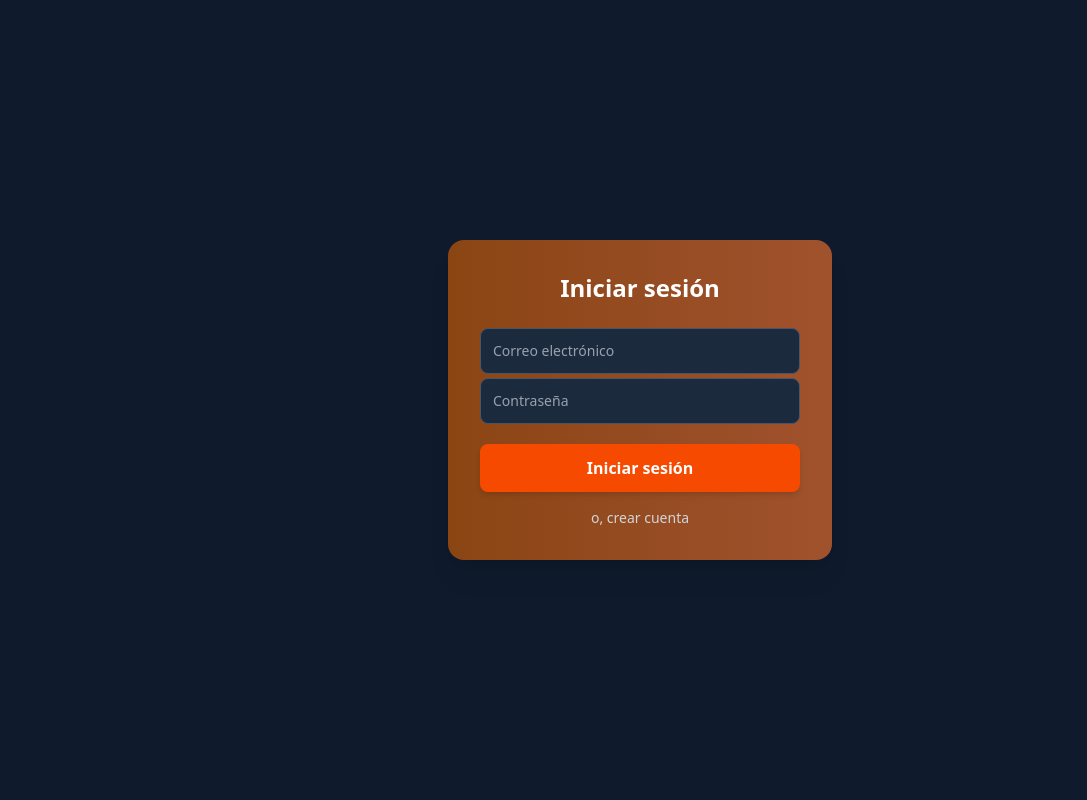
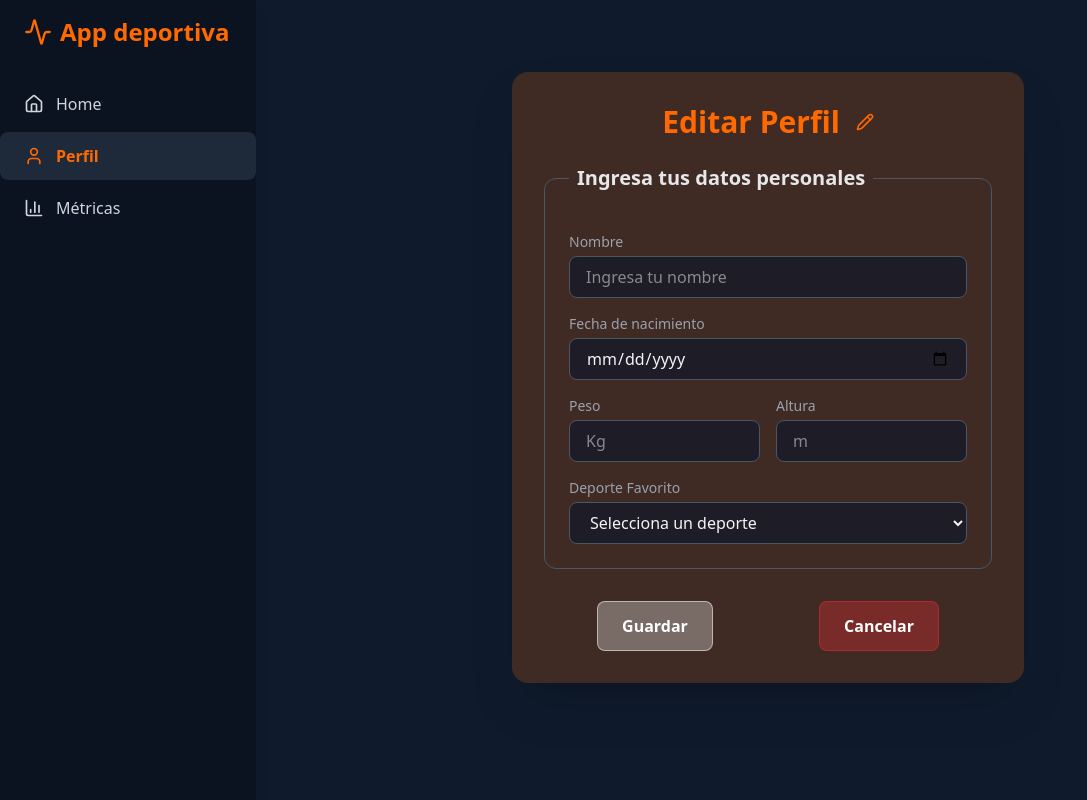
Before and after one commit to Emisario-py/APP_ACTIVIDADES_DEPORTIVAS, a React (Vite) app in the folder app-actividades-deportivas/frontend/: page /profile/form/user in a window 1280 px wide. Shown: the whole page, without its empty margins (0-1087 px from the left). Built offline with nearby package versions, Linux system fonts and the light colour scheme.

Commit message:
Estilos generales

```diff
--- a/app-actividades-deportivas/frontend/src/App.jsx
+++ b/app-actividades-deportivas/frontend/src/App.jsx
@@ -23,7 +23,7 @@ const Dashboard = () => {
 }
 
 export const App = () => {
-  const [isAuthenticated, setIsAuthenticated] = useState(false)
+  const [isAuthenticated, setIsAuthenticated] = useState(true)
 
   // Función para manejar el login exitoso
   const handleLoginSuccess = () => {
@@ -46,7 +46,7 @@ export const App = () => {
   return (
     <BrowserRouter>
       <Navbar />
-      <main className='ml-64 min-h-screen bg-gray-800 text-gray-100 p-6'>
+      <main className='ml-64 min-h-screen bg-[#0F1B2D] text-gray-100 p-6'>
         <Routes>
           <Route path='/home' element={<TarjetaDeporte />} />
           <Route path='/profile' element={<Profile />} />
--- a/app-actividades-deportivas/frontend/src/Components/FormularioGeneral.jsx
+++ b/app-actividades-deportivas/frontend/src/Components/FormularioGeneral.jsx
@@ -161,15 +161,15 @@ export const FormularioGeneral = ({ initialActivity, onClose }) => {
   }
 
   const getDistanceLabel = () => {
-    if (deporte === 'Natación') return 'Distancia (mts)'
+    if (deporte === 'Natación') return 'Distancia (m)'
     if (deporte === 'Atletismo') return 'Distancia (km)'
     return 'Distancia'
   }
 
   return (
     <div className='flex justify-center w-full min-h-full py-12'>
-      <div className='bg-gray-700 p-8 rounded-2xl shadow-2xl w-full max-w-lg'>
-        <h2 className='text-3xl font-bold text-orange-500 mb-6'>
+      <div className='bg-orange-500/20 p-8 rounded-2xl shadow-2xl w-full max-w-lg'>
+        <h2 className='text-3xl font-semibold text-orange-500 mb-6'>
           Bienvenido
         </h2>
         <form onSubmit={handleSubmit}>
@@ -188,7 +188,7 @@ export const FormularioGeneral = ({ initialActivity, onClose }) => {
                   name='user'
                   value={estadisticas.user}
                   onChange={handleInputChange}
-                  className='w-full px-4 py-2 rounded-lg bg-gray-800 text-gray-100 border border-gray-600 focus:outline-none focus:ring-2 focus:ring-orange-500'
+                  className='w-full px-4 py-2 rounded-lg bg-gray-900/70 text-gray-100 border border-gray-600 focus:outline-none focus:ring-2 focus:ring-orange-500'
                   required
                 />
               </div>
@@ -201,7 +201,7 @@ export const FormularioGeneral = ({ initialActivity, onClose }) => {
                   name='sport'
                   value={estadisticas.sport}
                   onChange={handleInputChange}
-                  className='w-full px-4 py-2 rounded-lg bg-gray-800 text-gray-100 border border-gray-600 focus:outline-none focus:ring-2 focus:ring-orange-500'
+                  className='w-full px-4 py-2 rounded-lg bg-gray-900/70 text-gray-100 border border-gray-600 focus:outline-none focus:ring-2 focus:ring-orange-500'
                   readOnly
                 />
               </div>
@@ -214,7 +214,7 @@ export const FormularioGeneral = ({ initialActivity, onClose }) => {
                   name='duration'
                   value={estadisticas.duration}
                   onChange={handleInputChange}
-                  className='w-full px-4 py-2 rounded-lg bg-gray-800 text-gray-100 border border-gray-600 focus:outline-none focus:ring-2 focus:ring-orange-500'
+                  className='w-full px-4 py-2 rounded-lg bg-gray-900/70 text-gray-100 border border-gray-600 focus:outline-none focus:ring-2 focus:ring-orange-500'
                   required
                 />
               </div>
@@ -227,7 +227,7 @@ export const FormularioGeneral = ({ initialActivity, onClose }) => {
                   name='date'
                   value={estadisticas.date}
                   onChange={handleInputChange}
-                  className='w-full px-4 py-2 rounded-lg bg-gray-800 text-gray-100 border border-gray-600 focus:outline-none focus:ring-2 focus:ring-orange-500'
+                  className='w-full px-4 py-2 rounded-lg bg-gray-900/70 text-gray-100 border border-gray-600 focus:outline-none focus:ring-2 focus:ring-orange-500'
                   required
                 />
               </div>
@@ -240,7 +240,7 @@ export const FormularioGeneral = ({ initialActivity, onClose }) => {
                   name='startTime'
                   value={estadisticas.startTime}
                   onChange={handleInputChange}
-                  className='w-full px-4 py-2 rounded-lg bg-gray-800 text-gray-100 border border-gray-600 focus:outline-none focus:ring-2 focus:ring-orange-500'
+                  className='w-full px-4 py-2 rounded-lg bg-gray-900/70 text-gray-100 border border-gray-600 focus:outline-none focus:ring-2 focus:ring-orange-500'
                   required
                 />
               </div>
@@ -253,7 +253,7 @@ export const FormularioGeneral = ({ initialActivity, onClose }) => {
                   name='calories'
                   value={estadisticas.calories}
                   onChange={handleInputChange}
-                  className='w-full px-4 py-2 rounded-lg bg-gray-800 text-gray-100 border border-gray-600 focus:outline-none focus:ring-2 focus:ring-orange-500'
+                  className='w-full px-4 py-2 rounded-lg bg-gray-900/70 text-gray-100 border border-gray-600 focus:outline-none focus:ring-2 focus:ring-orange-500'
                 />
               </div>
 
@@ -265,7 +265,7 @@ export const FormularioGeneral = ({ initialActivity, onClose }) => {
                   name='rhythm'
                   value={estadisticas.rhythm}
                   onChange={handleInputChange}
-                  className='w-full px-4 py-2 rounded-lg bg-gray-800 text-gray-100 border border-gray-600 focus:outline-none focus:ring-2 focus:ring-orange-500'
+                  className='w-full px-4 py-2 rounded-lg bg-gray-900/70 text-gray-100 border border-gray-600 focus:outline-none focus:ring-2 focus:ring-orange-500'
                 />
               </div>
             </div>
@@ -280,7 +280,7 @@ export const FormularioGeneral = ({ initialActivity, onClose }) => {
                     name='series'
                     value={estadisticas.series}
                     onChange={handleInputChange}
-                    className='w-full px-4 py-2 rounded-lg bg-gray-800 text-gray-100 border border-gray-600 focus:outline-none focus:ring-2 focus:ring-orange-500'
+                    className='w-full px-4 py-2 rounded-lg bg-gray-900/70 text-gray-100 border border-gray-600 focus:outline-none focus:ring-2 focus:ring-orange-500'
                   />
                 </div>
               )}
@@ -292,7 +292,7 @@ export const FormularioGeneral = ({ initialActivity, onClose }) => {
                     name='repetitions'
                     value={estadisticas.repetitions}
                     onChange={handleInputChange}
-                    className='w-full px-4 py-2 rounded-lg bg-gray-800 text-gray-100 border border-gray-600 focus:outline-none focus:ring-2 focus:ring-orange-500'
+                    className='w-full px-4 py-2 rounded-lg bg-gray-900/70 text-gray-100 border border-gray-600 focus:outline-none focus:ring-2 focus:ring-orange-500'
                   />
                 </div>
               )}
@@ -304,7 +304,7 @@ export const FormularioGeneral = ({ initialActivity, onClose }) => {
                     name='distance'
                     value={estadisticas.distance}
                     onChange={handleInputChange}
-                    className='w-full px-4 py-2 rounded-lg bg-gray-800 text-gray-100 border border-gray-600 focus:outline-none focus:ring-2 focus:ring-orange-500'
+                    className='w-full px-4 py-2 rounded-lg bg-gray-900/70 text-gray-100 border border-gray-600 focus:outline-none focus:ring-2 focus:ring-orange-500'
                   />
                 </div>
               )}
@@ -316,7 +316,7 @@ export const FormularioGeneral = ({ initialActivity, onClose }) => {
                     name='scores'
                     value={estadisticas.scores}
                     onChange={handleInputChange}
-                    className='w-full px-4 py-2 rounded-lg bg-gray-800 text-gray-100 border border-gray-600 focus:outline-none focus:ring-2 focus:ring-orange-500'
+                    className='w-full px-4 py-2 rounded-lg bg-gray-900/70 text-gray-100 border border-gray-600 focus:outline-none focus:ring-2 focus:ring-orange-500'
                   />
                 </div>
               )}
@@ -330,25 +330,28 @@ export const FormularioGeneral = ({ initialActivity, onClose }) => {
                 value={estadisticas.note}
                 onChange={handleInputChange}
                 rows='3'
-                className='w-full px-4 py-2 rounded-lg bg-gray-800 text-gray-100 border border-gray-600 focus:outline-none focus:ring-2 focus:ring-orange-500'
+                className='w-full px-4 py-2 rounded-lg bg-gray-900/70 text-gray-100 border border-gray-600 focus:outline-none focus:ring-2 focus:ring-orange-500'
               />
             </div>
           </fieldset>
 
+          <div className='flex justify-around mt-8'>
             <button
               type='submit'
-            className='w-full mt-6 bg-orange-500 text-white font-bold py-2 rounded-lg hover:bg-orange-600 transition-colors duration-200'
+              className='px-6 py-3 bg-white/30 border text-white font-bold py-2 rounded-lg hover:bg-orange-500 hover:border-orange-500 transition-colors duration-200 border-white/50'
             >
-            Guardar Datos
+              Guardar
             </button>
 
             <button
               type="button"
               onClick={handleCancel}
-            className="w-full mt-2 bg-gray-500 text-white font-bold py-2 rounded-lg hover:bg-red-500 transition-colors duration-200"
+              className="px-6 py-3 bg-red-500/30 border text-white font-bold py-2 rounded-lg hover:bg-red-500 transition-colors duration-200 border-red-500/40"
             >
               Cancelar
             </button>
+          </div>
+
         </form>
         {mensajeExito && (
           <p className='mt-4 text-green-400 text-center font-bold'>
--- a/app-actividades-deportivas/frontend/src/components/Navbar.jsx
+++ b/app-actividades-deportivas/frontend/src/components/Navbar.jsx
@@ -1,24 +1,55 @@
-import { Home, User, BarChart3 } from 'lucide-react'
-import { Link } from 'react-router-dom'
+import { Activity , Home, User, BarChart3 } from 'lucide-react'
+import { NavLink } from 'react-router-dom'
 
-export default function Navbar () {
+export default function Navbar() {
   return (
-    <div className='fixed inset-y-0 left-0 h-screen w-64 bg-gray-100 dark:bg-gray-900 text-gray-800 dark:text-gray-200 flex flex-col shadow-lg'>
-      <div className='px-6 py-4 text-2xl font-bold text-orange-500'>🏋️ App deportiva</div>
-      <nav className='flex flex-col gap-2 mt-4'>
-        {/* Usar Link en lugar de <a> */}
-        <Link to='/home' className='flex items-center px-6 py-3 hover:bg-orange-100 dark:hover:bg-gray-800 rounded-lg'>
+    <div className='fixed inset-y-0 left-0 h-screen w-64
+                    bg-[#0b1320]
+                    text-gray-200
+                    flex flex-col shadow-lg'>
+      {/* Logo */}
+      <div className='flex items-center gap-2 px-6 py-4 text-2xl font-bold text-orange-500'>
+        <Activity  className="w-7 h-7" />
+        <span>App deportiva</span>
+      </div>
+
+      {/* Navbar */}
+      <nav className='flex flex-col gap-1 mt-4'>
+        <NavLink
+          to='/home'
+          className={({ isActive }) =>
+            `flex items-center px-6 py-3 rounded-lg transition ${isActive
+              ? 'bg-gray-800 text-orange-500 font-semibold'
+              : 'text-gray-300 hover:bg-gray-700 hover:text-white'
+            }`
+          }
+        >
           <Home className='w-5 h-5 mr-3' /> Home
-        </Link>
-        <Link to='/profile' className='flex items-center px-6 py-3 hover:bg-orange-100 dark:hover:bg-gray-800 rounded-lg'>
+        </NavLink>
+
+        <NavLink
+          to='/profile'
+          className={({ isActive }) =>
+            `flex items-center px-6 py-3 rounded-lg transition ${isActive
+              ? 'bg-gray-800 text-orange-500 font-semibold'
+              : 'text-gray-300 hover:bg-gray-700 hover:text-white'
+            }`
+          }
+        >
           <User className='w-5 h-5 mr-3' /> Perfil
-        </Link>
-        {/* <Link to='/Deportes' className='flex items-center px-6 py-3 hover:bg-orange-100 dark:hover:bg-gray-800 rounded-lg'>
-          <BarChart3 className='w-5 h-5 mr-3' /> Deportes
-        </Link> */}
-        <Link to='/metrics' className='flex items-center px-6 py-3 hover:bg-orange-100 dark:hover:bg-gray-800 rounded-lg'>
-          <BarChart3 className='w-5 h-5 mr-3' /> Metricas
-        </Link>
+        </NavLink>
+
+        <NavLink
+          to='/metrics'
+          className={({ isActive }) =>
+            `flex items-center px-6 py-3 rounded-lg transition ${isActive
+              ? 'bg-gray-800 text-orange-500 font-semibold'
+              : 'text-gray-300 hover:bg-gray-700 hover:text-white'
+            }`
+          }
+        >
+          <BarChart3 className='w-5 h-5 mr-3' /> Métricas
+        </NavLink>
       </nav>
     </div>
   )
--- a/app-actividades-deportivas/frontend/src/components/charts/ChartContainer.jsx
+++ b/app-actividades-deportivas/frontend/src/components/charts/ChartContainer.jsx
@@ -39,7 +39,7 @@ export default function ChartContainer () {
   }
 
   return (
-    <div className='bg-gray-700 p-4 rounded-2xl shadow mt-2 flex flex-col justify-around h-1/2'>
+    <div className='bg-orange-500/20 p-4 rounded-2xl shadow mt-2 flex flex-col justify-around h-1/2'>
       <div className='bg-gray-900 rounded-2xl flex shadow p-4'>
         <button
           className='w-1/5 flex justify-center'
--- a/app-actividades-deportivas/frontend/src/index.css
+++ b/app-actividades-deportivas/frontend/src/index.css
@@ -32,11 +32,11 @@ body {
 /* Estilos para cada tarjeta de deporte */
 .contenedor-deportes section {
   /* Se cambió la escala para que tenga un efecto visible */
-  @apply flex flex-col items-center justify-center p-6 bg-gray-800 rounded-2xl shadow-lg transition-transform duration-200 ease-in-out hover:scale-105;
+  @apply flex flex-col items-center justify-center p-6 bg-orange-500/20 font-semibold text-orange-500 rounded-2xl shadow-lg transition-transform duration-200 ease-in-out hover:scale-105;
 }
 
 .contenedor-deportes section h2 {
-  @apply text-xl font-semibold mt-2 text-orange-400;
+  @apply text-xl font-semibold mt-2;
 }
 
 .contenedor-deportes section img {
--- a/app-actividades-deportivas/frontend/src/pages/UserForm.jsx
+++ b/app-actividades-deportivas/frontend/src/pages/UserForm.jsx
@@ -5,7 +5,7 @@ import { Pencil } from 'lucide-react'
 import { Link } from 'react-router-dom'
 import { userInfoRequest } from '../api/auth.js'
 
-export default function UserForm () {
+export default function UserForm() {
   const {
     register,
     handleSubmit,
@@ -24,161 +24,120 @@ export default function UserForm () {
   }
 
   return (
+    <div className='flex justify-center w-full min-h-full py-12'>
+      <div className='bg-orange-500/20 p-8 rounded-2xl shadow-2xl w-full max-w-lg'>
+        <h2 className='text-3xl font-semibold text-orange-500 mb-6 flex justify-center items-center'>
+          Editar Perfil <Pencil size={18} className="ml-4" />
+        </h2>
 
-    <div className='relative w-full max-w-4xl rounded-2xl p-6 bg-gray-800 text-white shadow-lg'>
+        <form onSubmit={handleSubmit(onSubmit)}>
+          <fieldset className='border border-gray-600 rounded-xl p-6'>
+            <legend className='text-xl font-semibold text-gray-200 px-2'>
+              Ingresa tus datos personales
+            </legend>
 
-      <div
-        className='bg-gray-700 p-6 rounded-2xl shadow mt-6'
-      >
-        <h2 className='text-xl font-semibold mb-4 flex justify-center items-center'>
-          <span>Editar Perfil</span>
-          <Pencil
-            size={18}
-            className='ml-4'
-          />
-        </h2>
-        <form
-          onSubmit={handleSubmit(onSubmit)}
-          className='flex flex-col justify-center'
-        >
-          <label
-            className='text-xl font-semibold mr-1 mb-1'
-            htmlFor='nombre'
-          >
-            Nombre:
+            {/* Nombre */}
+            <div className='mt-4'>
+              <label className='block text-sm font-medium text-gray-400 mb-1'>
+                Nombre
               </label>
               <input
                 name='name'
                 type='text'
                 placeholder='Ingresa tu nombre'
-            className={
-            `bg-gray-900 p-2 px-4 rounded-2xl shadow mt-1 transition-colors duration-200
+                className={`w-full px-4 py-2 rounded-lg bg-gray-900/70 text-gray-100 border border-gray-600
+                         focus:outline-none focus:ring-2 focus:ring-orange-500
                 ${errors.name
-              ? 'border-2 border-red-500 focus:border-red-400 focus:ring-2 focus:ring-red-200'
-              : 'border border-gray-600 focus:border-blue-500 focus:ring-2 focus:ring-blue-200'
-            }`
-          }
+                    ? 'border-2 border-red-500 focus:border-red-400 focus:ring-red-200'
+                    : ''
+                  }`}
                 {...register('name')}
               />
-          {errors.name &&
-            <p className=' text-red-400'>{errors.name.message}</p>}
+              {errors.name && <p className='text-red-400'>{errors.name.message}</p>}
+            </div>
 
-          <label
-            className='text-xl font-semibold mr-1 mt-4 mb-1'
-            htmlFor='birthday'
-          >
-            Fecha de nacimiento:
+            {/* Fecha */}
+            <div className='mt-4'>
+              <label className='block text-sm font-medium text-gray-400 mb-1'>
+                Fecha de nacimiento
               </label>
               <input
                 name='birthday'
                 type='date'
                 max={getMaxBirthday()}
-            className={
-            `bg-gray-900 p-2 px-4 rounded-2xl shadow mt-1 transition-colors duration-200
-            ${errors.birthday
-              ? 'border-2 border-red-500 focus:border-red-400 focus:ring-2 focus:ring-red-200'
-              : 'border border-gray-600 focus:border-blue-500 focus:ring-2 focus:ring-blue-200'
-            }`
-          }
+                className={`w-full px-4 py-2 rounded-lg bg-gray-900/70 text-gray-100 border border-gray-600
+                         focus:outline-none focus:ring-2 focus:ring-orange-500`}
                 {...register('birthday')}
               />
-          {errors.birthday &&
-            <p className='text-red-400'>{errors.birthday.message}</p>}
+            </div>
 
-          <div className='flex justify-around items-center mt-4'>
-            <label
-              className='text-xl font-semibold mr-2 mb-1 w-1/10'
-              htmlFor='user-weight'
-            >
-              Peso:
+            {/* Peso y Altura */}
+            <div className="mt-4 flex gap-4">
+              <div className="w-1/2">
+                <label className='block text-sm font-medium text-gray-400 mb-1'>
+                  Peso
                 </label>
                 <input
-              name='user-weight'
+                  name='userWeight'
                   type='number'
-              placeholder='Ingresa tu peso'
-              className={
-            `bg-gray-900 p-2 px-4 rounded-2xl shadow mt-1 transition-colors duration-200
-              ${errors.userWeight
-                ? 'border-2 border-red-500 focus:border-red-400 focus:ring-2 focus:ring-red-200'
-                : 'border border-gray-600 focus:border-blue-500 focus:ring-2 focus:ring-blue-200'
-              }`
-            }
+                  placeholder='Kg'
+                  className={`w-full px-4 py-2 rounded-lg bg-gray-900/70 text-gray-100 border border-gray-600
+                           focus:outline-none focus:ring-2 focus:ring-orange-500`}
                   {...register('userWeight')}
                 />
-            <span className='w-1/10 font-semibold text-xl ml-1'>kg</span>
               </div>
-          {errors.userWeight &&
-            <p className='text-red-400'>{errors.userWeight.message}</p>}
-
-          <div className='flex justify-around items-center mt-4'>
-            <label
-              className='text-xl font-semibold mr-2 mb-1 w-1/10'
-              htmlFor='user-height'
-            >
-              Altura:
+              <div className="w-1/2">
+                <label className='block text-sm font-medium text-gray-400 mb-1'>
+                  Altura
                 </label>
                 <input
-              name='user-height'
+                  name='userHeight'
                   type='number'
-              placeholder='Ingresa tu altura'
-              className={
-            `bg-gray-900 p-2 px-4 rounded-2xl shadow mt-1 transition-colors duration-200
-            ${errors.userHeight
-              ? 'border-2 border-red-500 focus:border-red-400 focus:ring-2 focus:ring-red-200'
-              : 'border border-gray-600 focus:border-blue-500 focus:ring-2 focus:ring-blue-200'
-            }`
-          }
+                  placeholder='m'
+                  className={`w-full px-4 py-2 rounded-lg bg-gray-900/70 text-gray-100 border border-gray-600
+                           focus:outline-none focus:ring-2 focus:ring-orange-500`}
                   {...register('userHeight')}
                 />
-            <span className='w-1/10 font-semibold text-xl ml-1'>m</span>
               </div>
-          {errors.userHeight &&
-            <p className='text-red-400'>{errors.userHeight.message}</p>}
+            </div>
 
-          <label
-            className='text-xl font-semibold mr-1 mt-4 mb-1'
-            htmlFor='favorite-sport'
-          >
-            Deporte Favorito:
+            {/* Deporte favorito */}
+            <div className='mt-4'>
+              <label className='block text-sm font-medium text-gray-400 mb-1'>
+                Deporte Favorito
               </label>
               <select
-            className={
-            `bg-gray-900 p-2 px-4 rounded-2xl shadow mt-1 transition-colors duration-200
-            ${errors.favSport
-              ? 'border-2 border-red-500 focus:border-red-400 focus:ring-2 focus:ring-red-200'
-              : 'border border-gray-600 focus:border-blue-500 focus:ring-2 focus:ring-blue-200'
-            }`
-          }
-            name='favorite-sport'
+                name='favSport'
+                className={`w-full px-4 py-2 rounded-lg bg-gray-900/70 text-gray-100 border border-gray-600
+                         focus:outline-none focus:ring-2 focus:ring-orange-500`}
                 {...register('favSport')}
-            defaultValue=''
               >
-            <option value=''> Selecciona un deporte </option>
-            <option value='Atletismo'> Atletismo </option>
-            <option value='Basquetbol'> Basquetbol </option>
-            <option value='Futbol'> Futbol </option>
-            <option value='Gimnasio'> Gimnasio </option>
-            <option value='Natación'> Natación </option>
+                <option value=''>Selecciona un deporte</option>
+                <option value='Atletismo'>Atletismo</option>
+                <option value='Basquetbol'>Basquetbol</option>
+                <option value='Futbol'>Futbol</option>
+                <option value='Gimnasio'>Gimnasio</option>
+                <option value='Natación'>Natación</option>
               </select>
-          {errors.favSport &&
-            <p className='text-red-400'>{errors.favSport.message}</p>}
+            </div>
+          </fieldset>
 
+          {/* Botones */}
           <div className='flex justify-around mt-8'>
             <button
               type='submit'
-              className='p-4 rounded transition font-bold bg-gray-800 hover:bg-orange-500 text-white border-white/10 cursor-pointer'
+              className='px-6 py-3 bg-white/30 border text-white font-bold rounded-lg hover:bg-orange-500 hover:border-orange-500 transition-colors duration-200 border-white/50'
             >
               Guardar
             </button>
-
             <Link to='/profile'>
               <button
-                className='p-4 rounded transition cursor-pointer bg-gray-500 hover:bg-red-500 text-white font-bold'
+                type="button"
+                className="px-6 py-3 bg-red-500/30 border text-white font-bold rounded-lg hover:bg-red-500 transition-colors duration-200 border-red-500/40"
               >
                 Cancelar
               </button>
             </Link>
-
           </div>
         </form>
       </div>
```
Also changed, not shown: app-actividades-deportivas/frontend/src/Components/charts/MetricsTable.jsx (+9 -8 lines), app-actividades-deportivas/frontend/src/components/activities/ActivityCard.jsx (+39 -20 lines), app-actividades-deportivas/frontend/src/components/activities/ActivityCarousel.jsx (+37 -20 lines), app-actividades-deportivas/frontend/src/components/users/UserCard.jsx (+19 -36 lines), app-actividades-deportivas/frontend/src/pages/Profile.jsx (+13 -7 lines), app-actividades-deportivas/frontend/src/pages/TarjetaDeporte.jsx (+38 -14 lines). Lines whose indentation alone changed are shown as unchanged.
